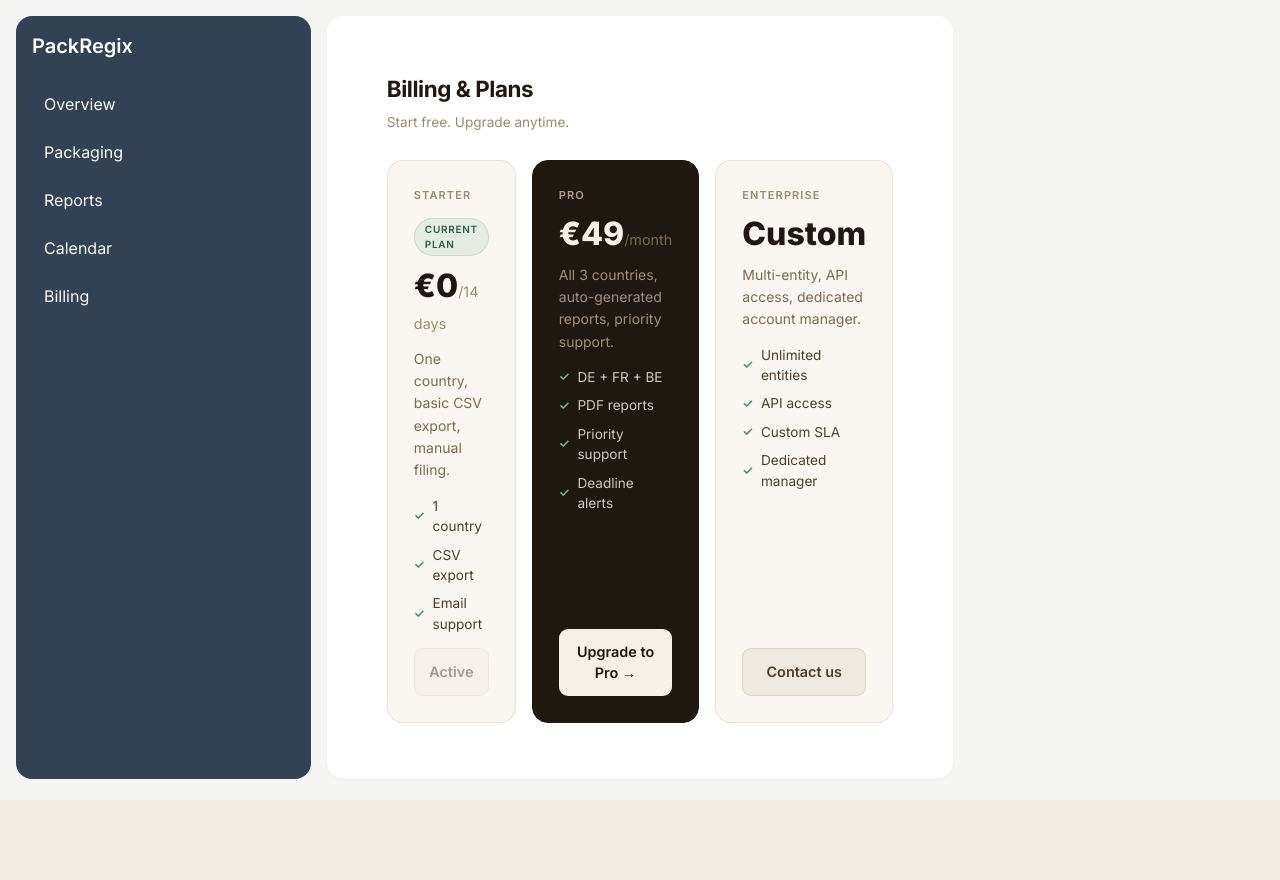
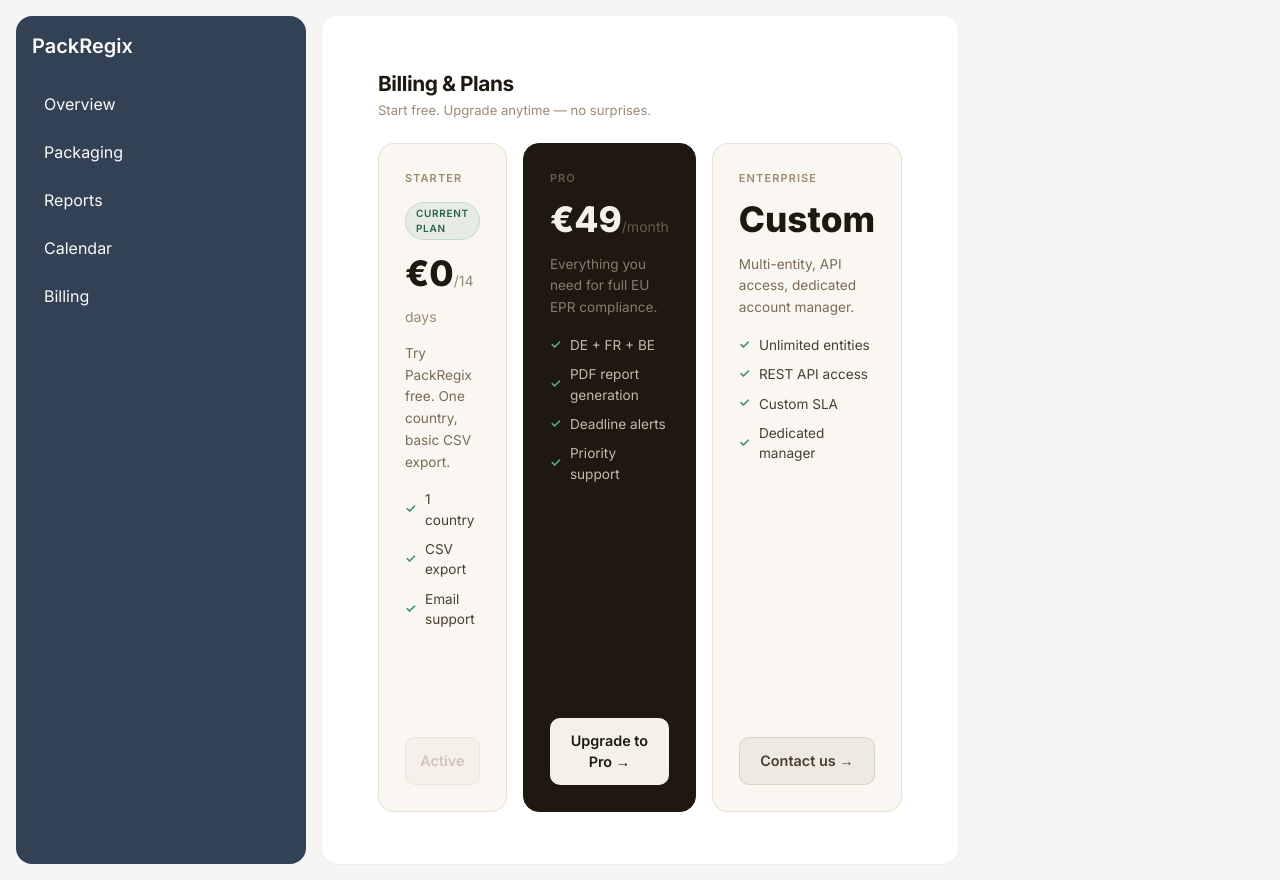
Before and after one commit to BoringEuropeanDev/PackRegix, a Next.js app: page /dashboard/billing in a window 1280 px wide. Before the commit the page ends 800 px from the top, so only its background shows below. Built offline with nearby package versions, Linux system fonts and the light colour scheme.

Commit message:
Update page.tsx

```diff
--- a/app/dashboard/billing/page.tsx
+++ b/app/dashboard/billing/page.tsx
@@ -1,74 +1,83 @@
 'use client'
 
+const plans = [
+  {
+    name: 'Starter', price: '€0', period: '/14 days',
+    desc: 'Try PackRegix free. One country, basic CSV export.',
+    features: ['1 country','CSV export','Email support'],
+    current: true, highlight: false,
+  },
+  {
+    name: 'Pro', price: '€49', period: '/month',
+    desc: 'Everything you need for full EU EPR compliance.',
+    features: ['DE + FR + BE','PDF report generation','Deadline alerts','Priority support'],
+    current: false, highlight: true,
+  },
+  {
+    name: 'Enterprise', price: 'Custom', period: '',
+    desc: 'Multi-entity, API access, dedicated account manager.',
+    features: ['Unlimited entities','REST API access','Custom SLA','Dedicated manager'],
+    current: false, highlight: false,
+  },
+]
+
 export default function BillingPage() {
-  function emailPro() {
-    window.location.href = 'mailto:alexis@axara.systems?subject=PackRegix Pro €49/mo&body=Hi, I would like to upgrade to the Pro plan.'
+  function upgrade(plan: string) {
+    const sub = plan==='Pro' ? 'PackRegix Pro €49/mo' : 'PackRegix Enterprise'
+    window.location.href = `mailto:alexis@axara.systems?subject=${encodeURIComponent(sub)}`
   }
-
-  const plans = [
-    { name: 'Starter', price: '€0', period: '/14 days', desc: 'One country, basic CSV export, manual filing.', features: ['1 country','CSV export','Email support'], current: true, cta: null },
-    { name: 'Pro', price: '€49', period: '/month', desc: 'All 3 countries, auto-generated reports, priority support.', features: ['DE + FR + BE','PDF reports','Priority support','Deadline alerts'], current: false, cta: emailPro },
-    { name: 'Enterprise', price: 'Custom', period: '', desc: 'Multi-entity, API access, dedicated account manager.', features: ['Unlimited entities','API access','Custom SLA','Dedicated manager'], current: false, cta: () => window.location.href='mailto:alexis@axara.systems?subject=PackRegix Enterprise' },
-  ]
-
   return (
     <>
       <style>{`
         *, *::before, *::after { margin: 0; padding: 0; box-sizing: border-box; }
+        html, body, #__next { height: 100%; }
         body { font-family: -apple-system, BlinkMacSystemFont, 'Segoe UI', sans-serif; background: #f0ece4; }
-        .pg { padding: 32px 36px; max-width: 1000px; }
-        .pg-title { font-size: 1.4rem; font-weight: 700; color: #1e1810; letter-spacing: -0.02em; margin-bottom: 6px; }
-        .pg-sub { font-size: 0.85rem; color: #9a8a72; margin-bottom: 28px; }
-        .grid { display: grid; grid-template-columns: repeat(3,1fr); gap: 16px; }
-        @media(max-width:768px){ .grid { grid-template-columns: 1fr; } }
-        .pcard {
-          background: #faf7f2; border: 1px solid rgba(180,160,130,0.25);
-          border-radius: 16px; padding: 26px; display: flex; flex-direction: column; gap: 14px;
-        }
-        .pcard.highlight { background: #1e1810; border-color: #1e1810; }
-        .pcard-name { font-size: 11px; font-weight: 600; text-transform: uppercase; letter-spacing: 0.1em; color: #9a8a72; }
-        .pcard.highlight .pcard-name { color: #b0a08a; }
-        .pcard-price { font-size: 2rem; font-weight: 800; color: #1e1810; line-height: 1; }
-        .pcard-price span { font-size: 0.9rem; font-weight: 400; color: #9a8a72; }
-        .pcard.highlight .pcard-price { color: #f5f0e8; }
-        .pcard.highlight .pcard-price span { color: #7a6a5a; }
-        .pcard-desc { font-size: 0.875rem; color: #7a6a55; line-height: 1.6; }
-        .pcard.highlight .pcard-desc { color: #a09080; }
-        .features { display: flex; flex-direction: column; gap: 8px; flex: 1; }
-        .feat { font-size: 0.85rem; color: #4a3f2f; display: flex; align-items: center; gap: 8px; }
-        .feat::before { content: '✓'; color: #3d8f6a; font-weight: 700; font-size: 0.75rem; }
-        .pcard.highlight .feat { color: #d0c8bc; }
-        .pcard.highlight .feat::before { color: #7ab59a; }
-        .plan-btn {
-          width: 100%; padding: 12px; border-radius: 9px; font-size: 0.9rem; font-weight: 600;
-          cursor: pointer; border: none; transition: background 0.15s; margin-top: auto;
-        }
-        .btn-ghost { background: rgba(180,160,130,0.15); color: #4a3f2f; border: 1px solid rgba(180,160,130,0.3); }
-        .btn-ghost:hover { background: rgba(180,160,130,0.25); }
-        .btn-light { background: #f5f0e8; color: #1e1810; }
-        .btn-light:hover { background: #fff; }
-        .current-tag { font-size: 10px; background: rgba(61,143,106,0.1); color: #2a6048; border: 1px solid rgba(61,143,106,0.2); border-radius: 100px; padding: 3px 10px; font-weight: 600; letter-spacing: 0.07em; text-transform: uppercase; width: fit-content; }
+        .pg { height: 100vh; display: flex; flex-direction: column; padding: 28px 32px; gap: 22px; overflow: hidden; }
+        .pg-title { font-size: 1.3rem; font-weight: 700; color: #1e1810; letter-spacing: -0.02em; }
+        .pg-sub { font-size: 0.82rem; color: #9a8a72; margin-top: 2px; }
+        .grid { display: grid; grid-template-columns: repeat(3,1fr); gap: 16px; flex: 1; }
+        .pcard { background: #faf7f2; border: 1px solid rgba(180,160,130,0.25); border-radius: 16px; padding: 26px; display: flex; flex-direction: column; gap: 16px; }
+        .pcard.hi { background: #1e1810; border-color: #1e1810; }
+        .pname { font-size: 11px; font-weight: 600; text-transform: uppercase; letter-spacing: 0.1em; color: #9a8a72; }
+        .pcard.hi .pname { color: #6a5a4a; }
+        .price { font-size: 2.2rem; font-weight: 800; color: #1e1810; line-height: 1; }
+        .price span { font-size: 0.88rem; font-weight: 400; color: #9a8a72; }
+        .pcard.hi .price { color: #f5f0e8; }
+        .pcard.hi .price span { color: #6a5a4a; }
+        .pdesc { font-size: 0.85rem; color: #7a6a55; line-height: 1.6; }
+        .pcard.hi .pdesc { color: #8a7a6a; }
+        .feats { display: flex; flex-direction: column; gap: 9px; flex: 1; }
+        .feat { font-size: 0.85rem; color: #4a3f2f; display: flex; align-items: center; gap: 9px; }
+        .feat::before { content: '✓'; color: #3d8f6a; font-weight: 700; font-size: 0.78rem; flex-shrink: 0; }
+        .pcard.hi .feat { color: #c8b8a8; }
+        .pcard.hi .feat::before { color: #5aaf88; }
+        .plan-btn { width: 100%; padding: 12px; border-radius: 10px; font-size: 0.9rem; font-weight: 600; cursor: pointer; border: none; transition: background 0.15s; }
+        .btn-dark  { background: #f5f0e8; color: #1e1810; }
+        .btn-dark:hover { background: #fff; }
+        .btn-plain { background: rgba(180,160,130,0.15); color: #4a3f2f; border: 1px solid rgba(180,160,130,0.3); }
+        .btn-plain:hover { background: rgba(180,160,130,0.28); }
+        .btn-dis { background: rgba(180,160,130,0.1); color: #c0b0a0; border: 1px solid rgba(180,160,130,0.2); cursor: default; opacity: 0.7; }
+        .curr-tag { font-size: 10px; background: rgba(61,143,106,0.1); color: #2a6048; border: 1px solid rgba(61,143,106,0.2); border-radius: 100px; padding: 3px 10px; font-weight: 600; letter-spacing: 0.07em; text-transform: uppercase; width: fit-content; }
       `}</style>
       <div className="pg">
-        <div className="pg-title">Billing & Plans</div>
-        <div className="pg-sub">Start free. Upgrade anytime.</div>
+        <div>
+          <div className="pg-title">Billing & Plans</div>
+          <div className="pg-sub">Start free. Upgrade anytime — no surprises.</div>
+        </div>
         <div className="grid">
-          {plans.map(p => (
-            <div key={p.name} className={`pcard${p.name==='Pro' ? ' highlight' : ''}`}>
-              <div className="pcard-name">{p.name}</div>
-              {p.current && <div className="current-tag">Current plan</div>}
-              <div className="pcard-price">{p.price}<span>{p.period}</span></div>
-              <div className="pcard-desc">{p.desc}</div>
-              <div className="features">
-                {p.features.map(f => <div key={f} className="feat">{f}</div>)}
-              </div>
-              {p.cta ? (
-                <button className={`plan-btn ${p.name==='Pro' ? 'btn-light' : 'btn-ghost'}`} onClick={p.cta}>
-                  {p.name === 'Enterprise' ? 'Contact us' : 'Upgrade to Pro →'}
-                </button>
-              ) : (
-                <button className="plan-btn btn-ghost" disabled style={{opacity:0.5,cursor:'default'}}>Active</button>
-              )}
+          {plans.map(p=>(
+            <div key={p.name} className={`pcard${p.highlight?' hi':''}`}>
+              <div className="pname">{p.name}</div>
+              {p.current && <div className="curr-tag">Current plan</div>}
+              <div className="price">{p.price}<span>{p.period}</span></div>
+              <div className="pdesc">{p.desc}</div>
+              <div className="feats">{p.features.map(f=><div key={f} className="feat">{f}</div>)}</div>
+              {p.current
+                ? <button className="plan-btn btn-dis" disabled>Active</button>
+                : <button className={`plan-btn ${p.highlight?'btn-dark':'btn-plain'}`} onClick={()=>upgrade(p.name)}>
+                    {p.name==='Enterprise'?'Contact us →':'Upgrade to Pro →'}
+                  </button>
+              }
             </div>
           ))}
         </div>
```
